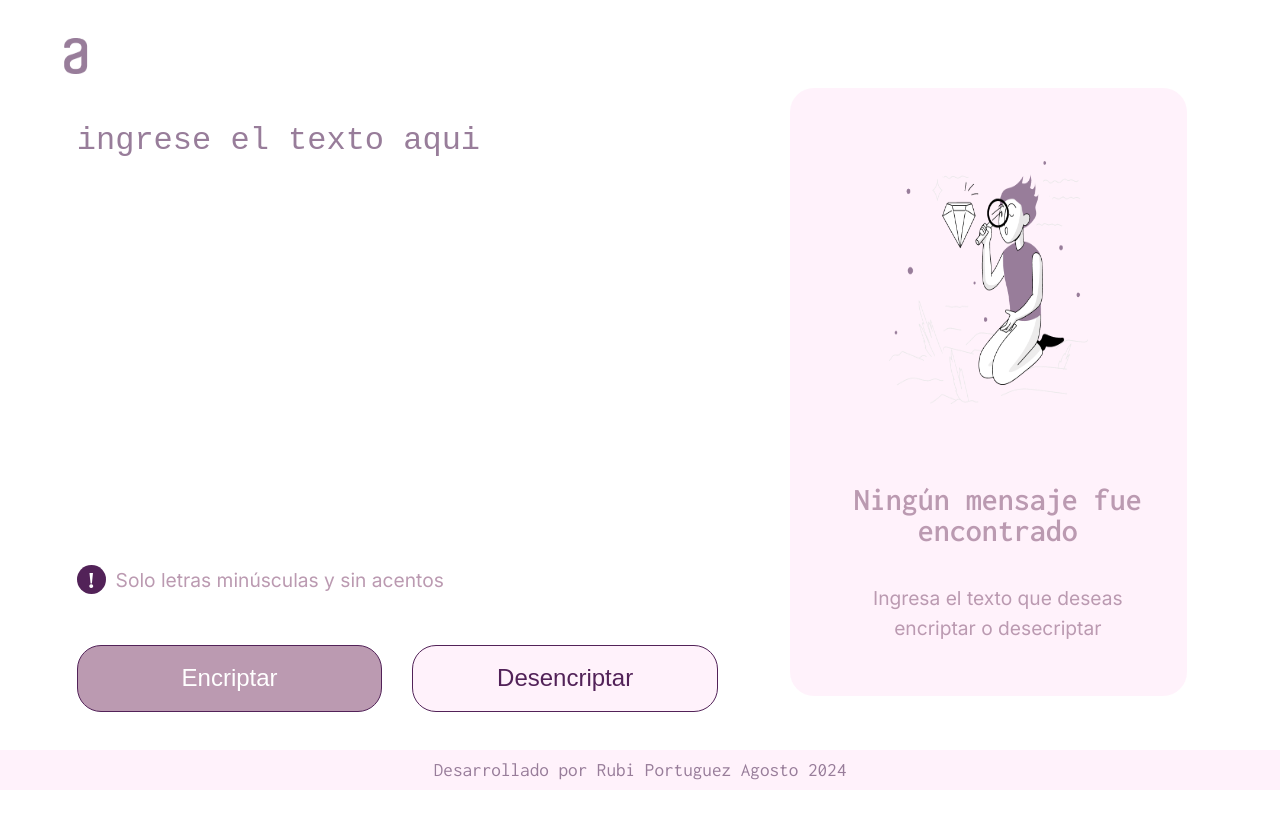
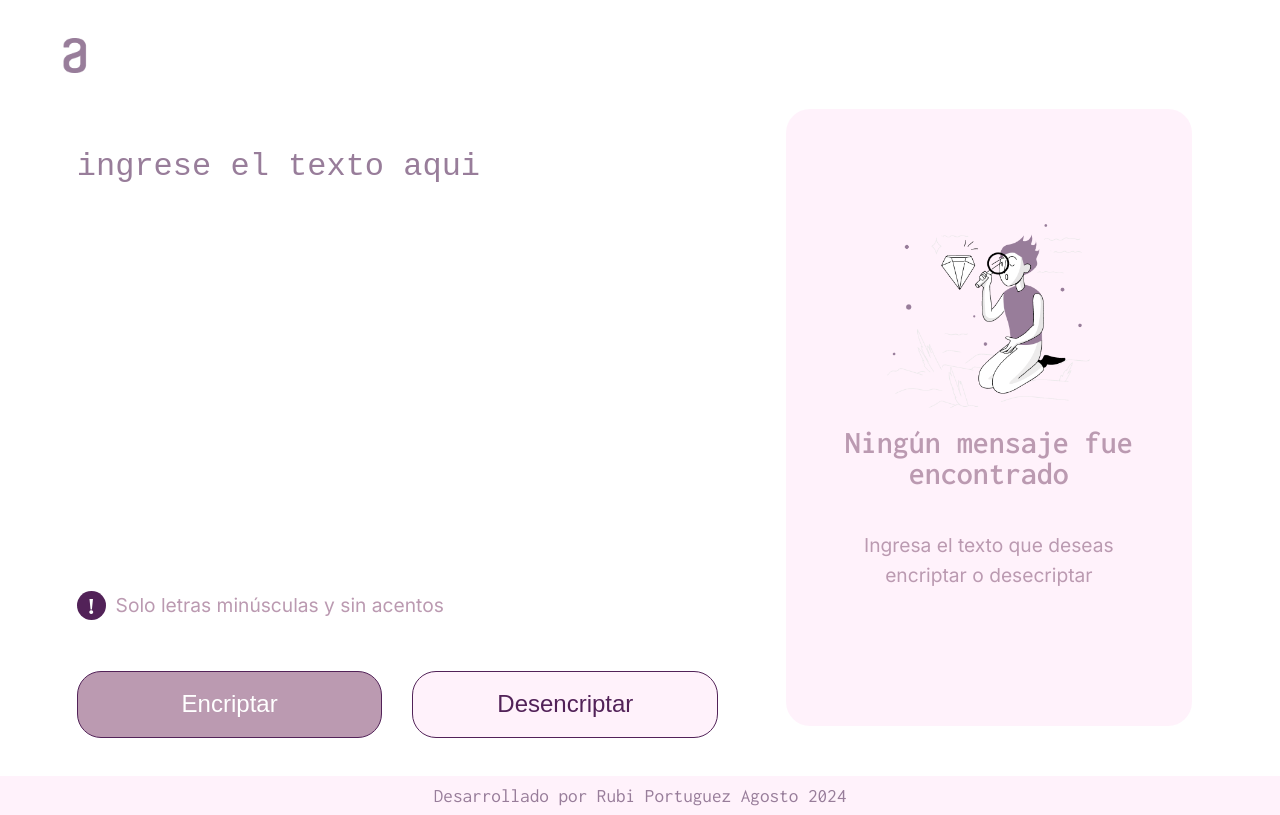
Before and after one commit to Milo-Jaz/Challenge-1, a plain HTML site: page index.html in a window 1280 px wide. Drawn offline with Linux system fonts and the light colour scheme.

Commit message:
Imagen final

```diff
--- a/index.html
+++ b/index.html
@@ -28,6 +28,7 @@
         <!-- Este será la parte derecha de la pantalla (Cuadro blanco, resultado de encriptación)-->
         <section class="Derecha">
             <div class="mensaje_resultado">
+                <img class="img_espera" src="./asset/Muñeco (1).png" alt="Persona esperando">
                <p class="mensaje_resultado_p"> Ningún mensaje fue encontrado </p>
                <p class="not_found"> Ingresa el texto que deseas encriptar o desecriptar</p>
             </div>
--- a/style.css
+++ b/style.css
@@ -20,7 +20,7 @@
 }
 
 .header{
-    padding: 2% 0% 0% 2% ;
+    padding: 2% ;
     height: 1vh;
 }
 
@@ -56,7 +56,7 @@
     align-items: center;
     height: 100%;
     box-sizing: border-box;
-    padding: 1rem;
+    padding: 1%;
     justify-content: space-between;
 }
 
@@ -82,27 +82,21 @@
 /* Resultado de la encriptación */
     .mensaje_resultado{
         background: var(--color2);
-        background-image: url("/asset/Muñeco (1).png");
-        background-repeat: no-repeat;
-        background-position: 50% 20%;
-        background-size: 50% 40%;
         border: none;
         border-radius: 24px;
         color: var(--color3);
         width: 100%;
         height: 100%;
-        padding: 1rem;
         display: flex;
         flex-direction: column;
-        justify-content: flex-end;
+        justify-content: center;
         align-items: center;
-        padding: 1rem;
         box-sizing: border-box;
     }
 
     .mensaje_resultado_p{
         margin: 0;
-        padding: 10% 5% 5% 10%;
+        padding: 5% 10% 5% 10% ;
         text-align: center;
         font-family: var(--fuente-cod);
         font-size: 2rem;
@@ -114,8 +108,13 @@
         font-family: var(--fuente-nerko);
         font-size: 1.2rem;
         margin: 0;
-        padding: 5% 5% 10% 10% ;
+        padding: 5% 10% 5% 10% ;
 
+    }
+
+    .img_espera{
+        width: 50%;
+        height: auto;
     }
 
     .mensaje_resultado_2{
```
